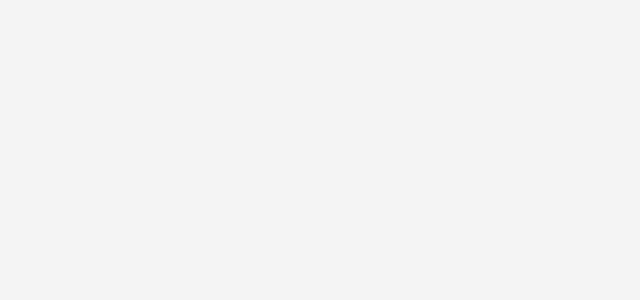
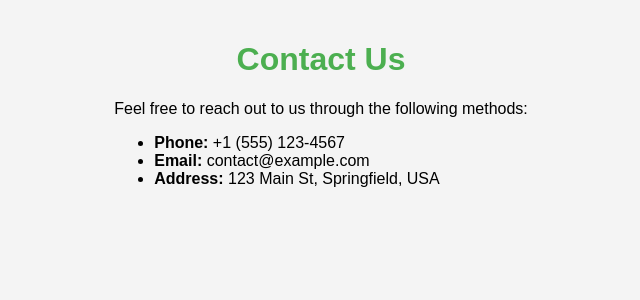
Before and after one commit to kumailDoc/QueueOntario, a React (Create React App) app in the folder queueontario-frontend/: page /contact in a window 1280 px wide. Before the commit this address had no page. Shown: the top 300 px of the page, without its empty margins (319-959 px from the left). Built offline with nearby package versions, Linux system fonts and the light colour scheme; the HTML template or start-up script is replaced by a standard one.

Commit message:
Added contact page

```diff
--- a/queueontario-frontend/src/App.js
+++ b/queueontario-frontend/src/App.js
@@ -10,6 +10,7 @@ import Report from './components/Report';
 import CheckWaitlist from './components/CheckWaitlist';
 import TestComponent from './components/TestComponent';
 import ServiceCentersList from './components/ServiceCentersList';
+import Contact from './components/Contact'
 
 function App() {
   // Holds userId state. Please use for other components if needed!
@@ -29,8 +30,8 @@ function App() {
             <Route path="/about" element={<About />} />
             <Route path="/servicecenters" element={<ServiceCentersList />} />
             <Route path="/checkwaitlist" element={<CheckWaitlist />} />
-            {/* For Test Case */}
-            <Route path="/test" element={<TestComponent />}/>
+            <Route path="/contact" element={<Contact />} />
+            <Route path="/test" element={<TestComponent />} />
           </Routes>
         </div>
       </Router>
--- a/queueontario-frontend/src/components/Contact.js
+++ b/queueontario-frontend/src/components/Contact.js
@@ -3,17 +3,18 @@ import Header from './Header';
 import Footer from './Footer';
 import '../styles/About.css';
 
-const About = () => {
+const Contact = () => {
   return (
-    <div className="about-page">
-      <Header />
-      <div className="contact-container">
-        <h1>Conatct QueueOntario</h1>
-        <p>This will be the contact page.</p>
-      </div>
-      <Footer />
+    <div style={{ padding: "20px" }}>
+      <h1>Contact Us</h1>
+      <p>Feel free to reach out to us through the following methods:</p>
+      <ul>
+        <li><strong>Phone:</strong> +1 (555) 123-4567</li>
+        <li><strong>Email:</strong> contact@example.com</li>
+        <li><strong>Address:</strong> 123 Main St, Springfield, USA</li>
+      </ul>
     </div>
   );
 };
 
-export default About;
+export default Contact;
```
